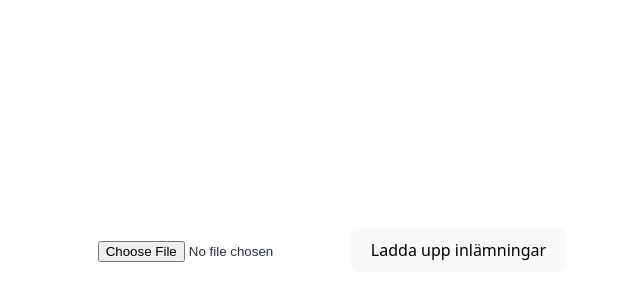
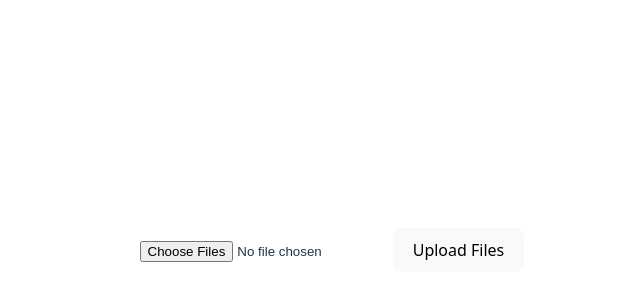
Before and after one commit to jumi-wumi/correction-assistant, a React (Vite) app in the folder client/: page / in a window 1280 px wide. Shown: the part 150-450 px from the top of the page, without its empty margins (308-948 px from the left). Built offline with nearby package versions, Linux system fonts and the light colour scheme.

Commit message:
Imports and replaces UploadZip UI with FolderUpload component

```diff
--- a/client/src/App.jsx
+++ b/client/src/App.jsx
@@ -1,7 +1,8 @@
 import { useEffect } from 'react'
 import './App.css'
 // import Assistant from './components/Assistant';
-import UploadZip from './components/UploadZip';
+// import UploadZip from './components/UploadZip';
+import FolderUpload from './components/FolderUpload';
 
 function App() {
 
@@ -17,7 +18,7 @@ function App() {
   return (
     <>
     {/* <Assistant /> */}
-    <UploadZip />
+    <FolderUpload />
     </>
   )
 }
```
